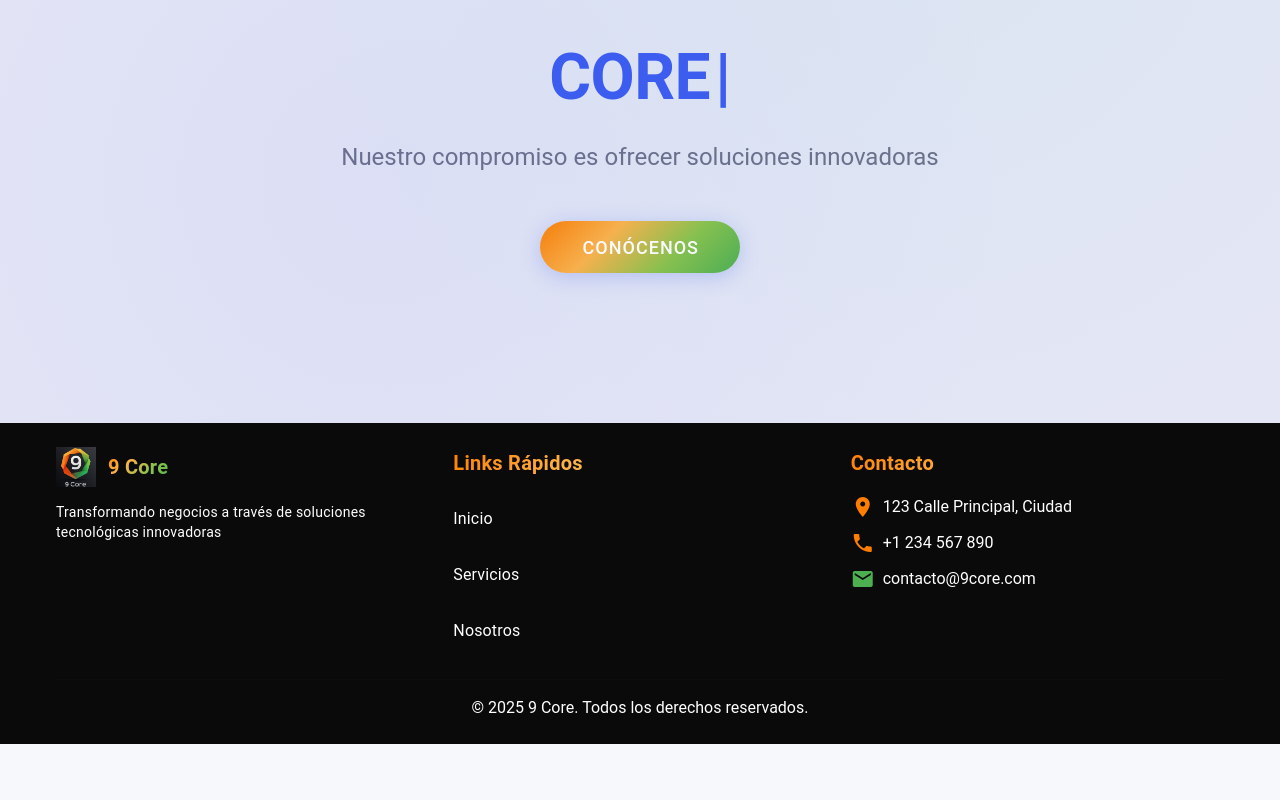
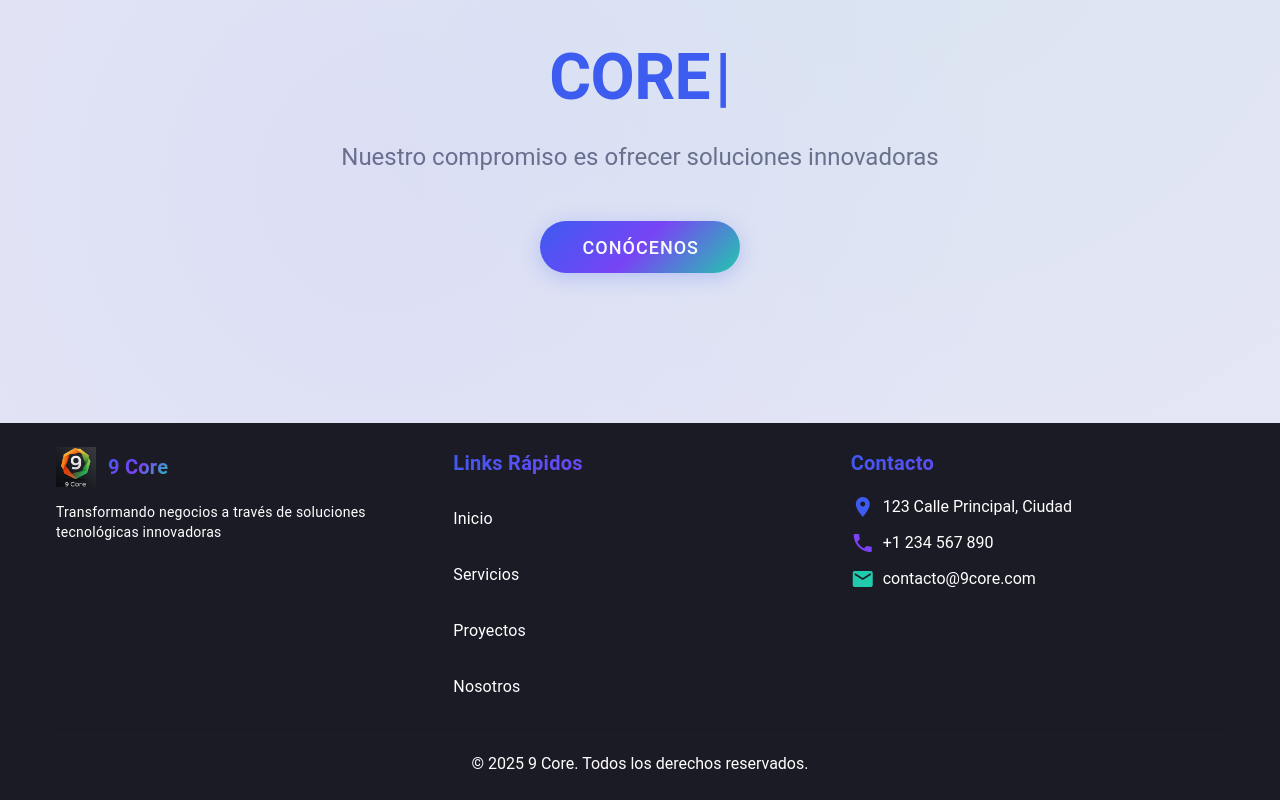
Before and after one commit to 9-Core/main_page, a Nuxt app: page / in a window 1280 px wide. Shown: the part 441-1241 px from the top of the page. Before the commit the page ends 1185 px from the top, so only its background shows below. Built offline with nearby package versions, Linux system fonts and the light colour scheme.

Commit message:
fix(): colors

```diff
--- a/assets/css/theme.css
+++ b/assets/css/theme.css
@@ -1,7 +1,7 @@
 /* Archivo de estilos globales - assets/css/theme.css */
 
 :root {
-  /* Colores primarios */
+  /* Colores primarios - Azul */
   --primary-main: #3d5af1;
   --primary-main-rgb: 61, 90, 241;
   --primary-light: #6b7eff;
@@ -9,15 +9,15 @@
   --primary-dark: #2a3dad;
   --primary-dark-rgb: 42, 61, 173;
 
-  /* Colores secundarios */
-  --secondary-main: #ff6b6b;
-  --secondary-main-rgb: 255, 107, 107;
-  --secondary-light: #ff9e9e;
-  --secondary-light-rgb: 255, 158, 158;
-  --secondary-dark: #e54e4e;
-  --secondary-dark-rgb: 229, 78, 78;
+  /* Colores secundarios - Morado */
+  --secondary-main: #7b42f6;
+  --secondary-main-rgb: 123, 66, 246;
+  --secondary-light: #9e6ffd;
+  --secondary-light-rgb: 158, 111, 253;
+  --secondary-dark: #5b2acf;
+  --secondary-dark-rgb: 91, 42, 207;
 
-  /* Colores terciarios */
+  /* Colores terciarios - Verde */
   --tertiary-main: #22caac;
   --tertiary-main-rgb: 34, 202, 172;
   --tertiary-light: #4eecd2;
@@ -62,9 +62,14 @@
   --gradient-full: linear-gradient(
     135deg,
     var(--primary-main),
+    var(--secondary-main),
+    var(--tertiary-main)
+  );
+  --gradient-mati: linear-gradient(
+    135deg,
     var(--primary-light),
     var(--secondary-main),
-    var(--tertiary-main)
+    var(--tertiary-light)
   );
 }
 
@@ -102,6 +107,11 @@ body {
 
 .tertiary-btn {
   background: var(--gradient-tertiary) !important;
+  color: white !important;
+}
+
+.mati-btn {
+  background: var(--gradient-mati) !important;
   color: white !important;
 }
 
@@ -179,50 +189,3 @@ body {
 .tertiary-bg {
   background-color: var(--tertiary-main) !important;
 }
-
-/* Reemplazos de las clases antiguas para compatibilidad */
-.orange-text {
-  color: var(--primary-main) !important;
-}
-
-.green-text {
-  color: var(--tertiary-main) !important;
-}
-
-.orange-bg {
-  background-color: rgba(61, 90, 241, 0.15) !important;
-}
-
-.green-bg {
-  background-color: rgba(34, 202, 172, 0.15) !important;
-}
-
-.orange-glow {
-  box-shadow: 0 10px 30px rgba(61, 90, 241, 0.15);
-}
-
-.green-glow {
-  box-shadow: 0 10px 30px rgba(34, 202, 172, 0.15);
-}
-
-.orange-gradient {
-  background: var(--gradient-primary);
-}
-
-.green-gradient {
-  background: var(--gradient-tertiary);
-}
-
-.gradient-btn {
-  background: var(--gradient-full);
-  color: white !important;
-  height: 48px;
-  font-weight: 500;
-  transition: all 0.3s ease;
-  border-radius: 8px;
-}
-
-.gradient-btn:hover {
-  box-shadow: 0 5px 15px rgba(61, 90, 241, 0.4);
-  transform: translateY(-3px);
-}
--- a/layouts/default.vue
+++ b/layouts/default.vue
@@ -4,7 +4,7 @@
     <!-- Navbar con efecto de transparente a sólido al scroll -->
     <v-app-bar
       :elevation="isScrolled ? 4 : 0"
-      :color="isScrolled ? 'rgba(18, 18, 18, 0.9)' : 'transparent'"
+      :color="isScrolled ? 'rgba(19, 21, 37, 0.9)' : 'transparent'"
       fixed
     >
       <v-container class="d-flex align-center px-6">
@@ -176,15 +176,15 @@
               Contacto
             </h3>
             <div class="d-flex align-center mb-3">
-              <v-icon class="me-2 orange-text">mdi-map-marker</v-icon>
+              <v-icon class="me-2 primary-text">mdi-map-marker</v-icon>
               <span class="white-text">123 Calle Principal, Ciudad</span>
             </div>
             <div class="d-flex align-center mb-3">
-              <v-icon class="me-2 orange-text">mdi-phone</v-icon>
+              <v-icon class="me-2 secondary-text">mdi-phone</v-icon>
               <span class="white-text">+1 234 567 890</span>
             </div>
             <div class="d-flex align-center">
-              <v-icon class="me-2 green-text">mdi-email</v-icon>
+              <v-icon class="me-2 tertiary-text">mdi-email</v-icon>
               <span class="white-text">contacto@9core.com</span>
             </div>
           </v-col>
@@ -234,6 +234,7 @@ provide("changePage", changePage);
 const menuItems = [
   { title: "Inicio", page: "INICIO" },
   { title: "Servicios", page: "SERVICIOS" },
+  { title: "Proyectos", page: "PROYECTOS" },
   { title: "Nosotros", page: "NOSOTROS" },
 ];
 
@@ -252,10 +253,10 @@ onMounted(() => {
   window.addEventListener("scroll", handleScroll);
 
   // Forzar tema oscuro
-  document.documentElement.style.setProperty("--v-theme-background", "#121212");
-  document.documentElement.style.setProperty("--v-theme-surface", "#1e1e1e");
-  document.body.style.backgroundColor = "#121212";
-  document.body.style.color = "white";
+  document.documentElement.style.setProperty("--v-theme-background", "#131525");
+  document.documentElement.style.setProperty("--v-theme-surface", "#2D2E3F");
+  document.body.style.backgroundColor = "#131525";
+  document.body.style.color = "#E4E6F5";
 });
 
 onUnmounted(() => {
@@ -266,38 +267,58 @@ onUnmounted(() => {
 <style>
 /* Definición directa de variables para evitar problemas de importación */
 :root {
-  /* Colores primarios del logo */
-  --orange-primary: #ff7e00;
-  --orange-light: #ffb347;
-  --green-primary: #4caf50;
-  --green-light: #8bc34a;
+  /* Colores primarios - Azul */
+  --primary-main: #3d5af1; /* Azul vibrante */
+  --primary-light: #6b7eff;
+  --primary-dark: #2a3dad;
+
+  /* Colores secundarios - Morado */
+  --secondary-main: #7b42f6; /* Morado */
+  --secondary-light: #9e6ffd;
+  --secondary-dark: #5b2acf;
+
+  /* Colores terciarios - Verde */
+  --tertiary-main: #22caac; /* Verde-azulado */
+  --tertiary-light: #4eecd2;
+  --tertiary-dark: #169c83;
+
+  /* Colores neutrales */
+  --neutral-darkest: #1a1b25; /* Casi negro */
+  --neutral-dark: #2d2e3f; /* Fondos oscuros */
+  --neutral-medium: #6c6f8a; /* Textos secundarios */
+  --neutral-light: #e4e6f5; /* Fondos claros */
+  --neutral-lightest: #ffffff; /* Blanco */
 
   /* Colores de fondo */
-  --background-dark: #121212;
-  --background-darker: #0a0a0a;
-  --surface-dark: #1e1e1e;
+  --background-default: #f7f8fc; /* Fondo principal */
+  --background-paper: #ffffff; /* Componentes elevados */
+  --background-dark: #131525; /* Secciones contrastantes */
 
   /* Colores de texto */
   --text-light: #ffffff;
   --text-muted: rgba(255, 255, 255, 0.7);
 
   /* Gradientes */
-  --gradient-orange: linear-gradient(
+  --gradient-primary: linear-gradient(
     135deg,
-    var(--orange-light),
-    var(--orange-primary)
+    var(--primary-light),
+    var(--primary-dark)
   );
-  --gradient-green: linear-gradient(
+  --gradient-secondary: linear-gradient(
     135deg,
-    var(--green-light),
-    var(--green-primary)
+    var(--secondary-light),
+    var(--secondary-dark)
+  );
+  --gradient-tertiary: linear-gradient(
+    135deg,
+    var(--tertiary-light),
+    var(--tertiary-dark)
   );
   --gradient-full: linear-gradient(
     135deg,
-    var(--orange-primary),
-    var(--orange-light),
-    var(--green-light),
-    var(--green-primary)
+    var(--primary-main),
+    var(--secondary-main),
+    var(--tertiary-main)
   );
 }
 
@@ -310,12 +331,16 @@ onUnmounted(() => {
   font-weight: bold;
 }
 
-.orange-text {
-  color: var(--orange-primary) !important;
+.primary-text {
+  color: var(--primary-main) !important;
 }
 
-.green-text {
-  color: var(--green-primary) !important;
+.secondary-text {
+  color: var(--secondary-main) !important;
+}
+
+.tertiary-text {
+  color: var(--tertiary-main) !important;
 }
 
 .white-text {
@@ -353,7 +378,7 @@ onUnmounted(() => {
 }
 
 .menu-btn {
-  color: var(--orange-primary) !important;
+  color: var(--primary-main) !important;
 }
 
 .social-btn {
@@ -370,13 +395,13 @@ onUnmounted(() => {
 
 /* Botones */
 .primary-btn {
-  background: var(--gradient-orange) !important;
+  background: var(--gradient-primary) !important;
   color: white !important;
 }
 
 /* Footer */
 .footer {
-  background-color: var(--background-darker) !important;
+  background-color: var(--neutral-darkest) !important;
   border-top: 1px solid rgba(255, 255, 255, 0.1);
 }
 
@@ -412,4 +437,15 @@ onUnmounted(() => {
   backdrop-filter: blur(10px);
   -webkit-backdrop-filter: blur(10px);
 }
+
+/* Main content area styles */
+.main-content {
+  background-color: var(--background-default) !important;
+}
+
+/* Dark sections */
+.dark-section {
+  background-color: var(--background-dark) !important;
+  color: var(--neutral-light) !important;
+}
 </style>
```
